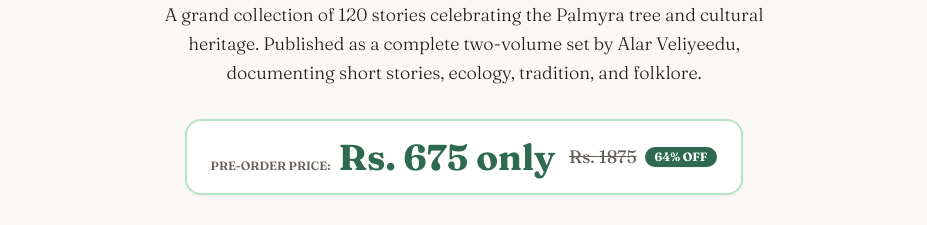
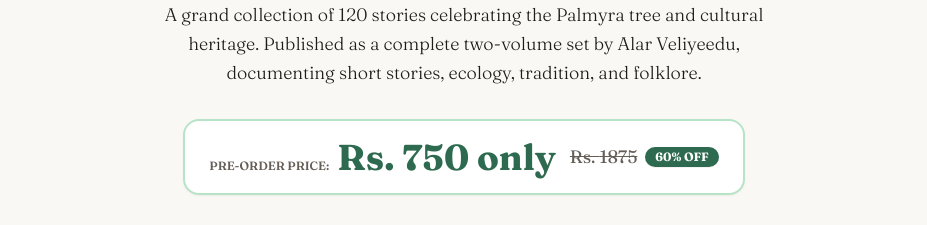
Before and after one commit to alar2604/Alarprod, a Next.js app: page /en/books/pazhampadu-panai in a window 1280 px wide. Shown: the part 1280-1505 px from the top of the page, without its empty margins (176-1103 px from the left). Built offline with nearby package versions, Linux system fonts and the light colour scheme.

Commit message:
feat: update default book price and calculate dynamic discount percentages for Panai landing page

```diff
--- a/components/BookList.tsx
+++ b/components/BookList.tsx
@@ -71,7 +71,9 @@ export default function BookList({ dict, lang }: { dict: any, lang: string }) {
                       )}
                       {isPanai && (
                         <span className="text-xs font-bold text-white bg-[#2D6A4F] rounded-full px-2.5 py-0.5 shadow-2xs">
-                          {isTa ? '64% தள்ளுபடி' : '64% OFF'}
+                          {isTa
+                            ? `${book.originalPrice && (book.salePrice || book.price) ? Math.round(((Number(book.originalPrice) - Number(book.salePrice || book.price)) / Number(book.originalPrice)) * 100) : 60}% தள்ளுபடி`
+                            : `${book.originalPrice && (book.salePrice || book.price) ? Math.round(((Number(book.originalPrice) - Number(book.salePrice || book.price)) / Number(book.originalPrice)) * 100) : 60}% OFF`}
                         </span>
                       )}
                     </div>
--- a/components/Hero.tsx
+++ b/components/Hero.tsx
@@ -131,7 +131,7 @@ export default function Hero({ dict, lang }: { dict: any, lang: string }) {
                   <div className="inline-flex items-center gap-2 sm:gap-3 mb-4 md:mb-6 bg-white/10 backdrop-blur-md border border-emerald-500/30 px-3.5 py-1.5 sm:px-4 sm:py-2 rounded-xl">
                     <span className="text-[11px] sm:text-xs text-neutral-300 font-medium">{isTa ? 'முன்பதிவு விலை:' : 'Pre-order:'}</span>
                     <span className="text-xl sm:text-2xl font-bold text-emerald-400">
-                      {isTa ? 'ரூ. ' : 'Rs. '}{currentBook.salePrice || '675'} {isTa ? 'மட்டுமே' : 'only'}
+                      {isTa ? 'ரூ. ' : 'Rs. '}{currentBook.salePrice || '750'} {isTa ? 'மட்டுமே' : 'only'}
                     </span>
                     {currentBook.originalPrice && (
                       <span className="text-xs sm:text-sm text-neutral-400 line-through">
--- a/components/PanaiLanding.tsx
+++ b/components/PanaiLanding.tsx
@@ -167,6 +167,10 @@ export default function PanaiLanding({ book, lang }: { book: PanaiBook; lang: st
   const [selectedImage, setSelectedImage] = useState<string>(book.image);
   const [openFaq, setOpenFaq] = useState<number | null>(null);
 
+  const discountPercent = book.originalPrice && (book.salePrice || book.price)
+    ? Math.round(((Number(book.originalPrice) - Number(book.salePrice || book.price)) / Number(book.originalPrice)) * 100)
+    : 60;
+
   const forewordScholars = [
     { name: isTa ? 'ஆ. சிவசுப்பிரமணியன்' : 'A. Sivasubramanian', role: isTa ? 'பண்பாட்டு ஆய்வாளர்' : 'Cultural Historian' },
     { name: isTa ? 'கு. வி. கிருஷ்ணமூர்த்தி' : 'Ku. Vi. Krishnamurthy', role: isTa ? 'தாவரவியல் பேராசிரியர்' : 'Botanist & Scholar' },
@@ -315,7 +319,7 @@ export default function PanaiLanding({ book, lang }: { book: PanaiBook; lang: st
                 {isTa ? 'முன்பதிவுத் திட்டத்தில்:' : 'Pre-order Price:'}
               </span>
               <span className="text-2xl sm:text-4xl font-bold text-[#2D6A4F]">
-                {isTa ? 'ரூ. ' : 'Rs. '}{book.salePrice || '675'} {isTa ? 'மட்டுமே' : 'only'}
+                {isTa ? 'ரூ. ' : 'Rs. '}{book.salePrice || '750'} {isTa ? 'மட்டுமே' : 'only'}
               </span>
             </div>
             {book.originalPrice && (
@@ -324,7 +328,7 @@ export default function PanaiLanding({ book, lang }: { book: PanaiBook; lang: st
                   {isTa ? 'ரூ. ' : 'Rs. '}{book.originalPrice}
                 </span>
                 <span className="text-xs font-bold text-white bg-[#2D6A4F] rounded-full px-2.5 py-0.5 shadow-2xs">
-                  {isTa ? '64% தள்ளுபடி' : '64% OFF'}
+                  {isTa ? `${discountPercent}% தள்ளுபடி` : `${discountPercent}% OFF`}
                 </span>
               </div>
             )}
@@ -758,7 +762,7 @@ export default function PanaiLanding({ book, lang }: { book: PanaiBook; lang: st
 
           <div className="flex items-center justify-center gap-3 mb-6 sm:mb-8">
             <span className="text-3xl sm:text-5xl font-bold text-[#2D6A4F]">
-              {isTa ? 'ரூ. ' : 'Rs. '}{book.salePrice || '675'} {isTa ? 'மட்டுமே' : 'only'}
+              {isTa ? 'ரூ. ' : 'Rs. '}{book.salePrice || '750'} {isTa ? 'மட்டுமே' : 'only'}
             </span>
             {book.originalPrice && (
               <span className="text-lg sm:text-2xl text-[#655E57] line-through">
--- a/data/books.ts
+++ b/data/books.ts
@@ -14,8 +14,8 @@ export const books = [
       en: "M. Kesavan - Athangodu Anishkumar",
     },
     role: "compiler",
-    price: "675",
-    salePrice: "675",
+    price: "750",
+    salePrice: "750",
     originalPrice: "1875",
     volumeInfo: {
       ta: "தொகுதி 1 + தொகுதி 2 (முழுத் தொகுப்பு)",
```
